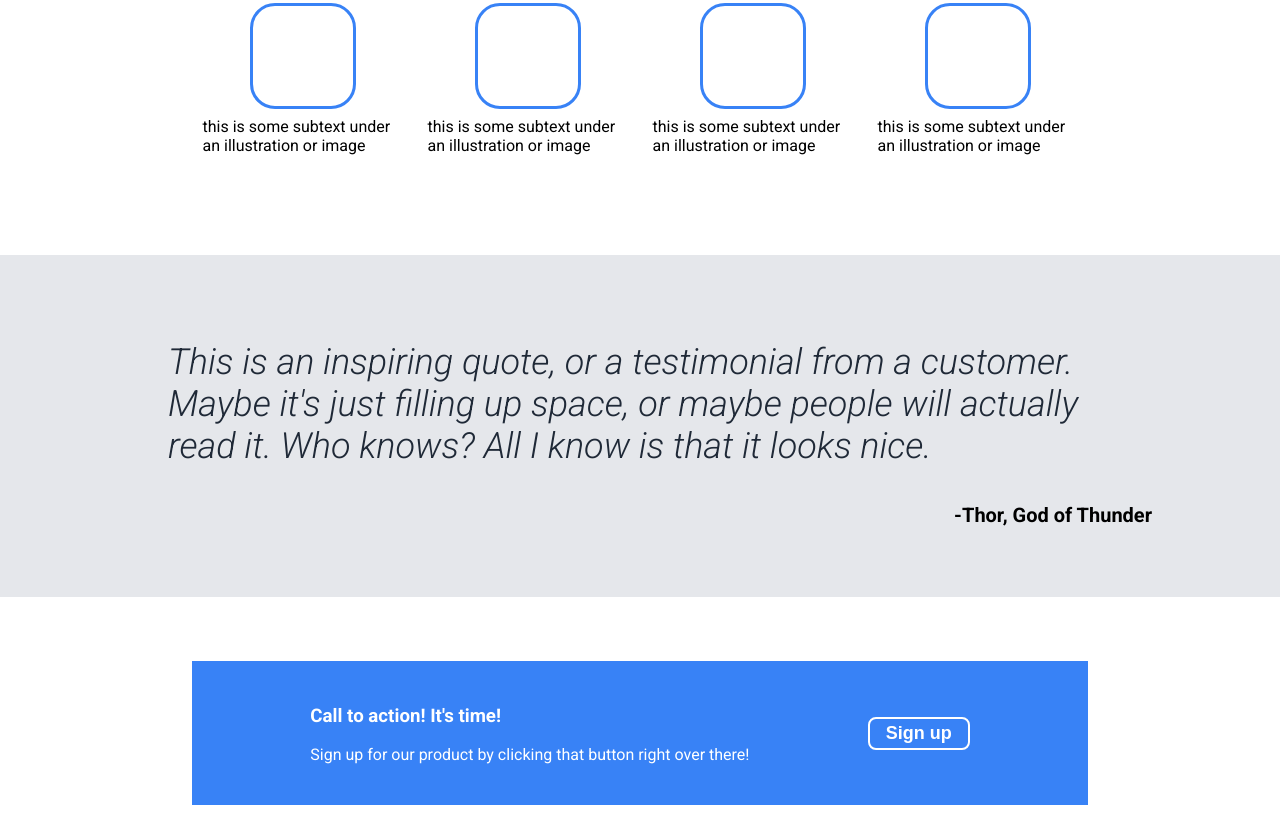
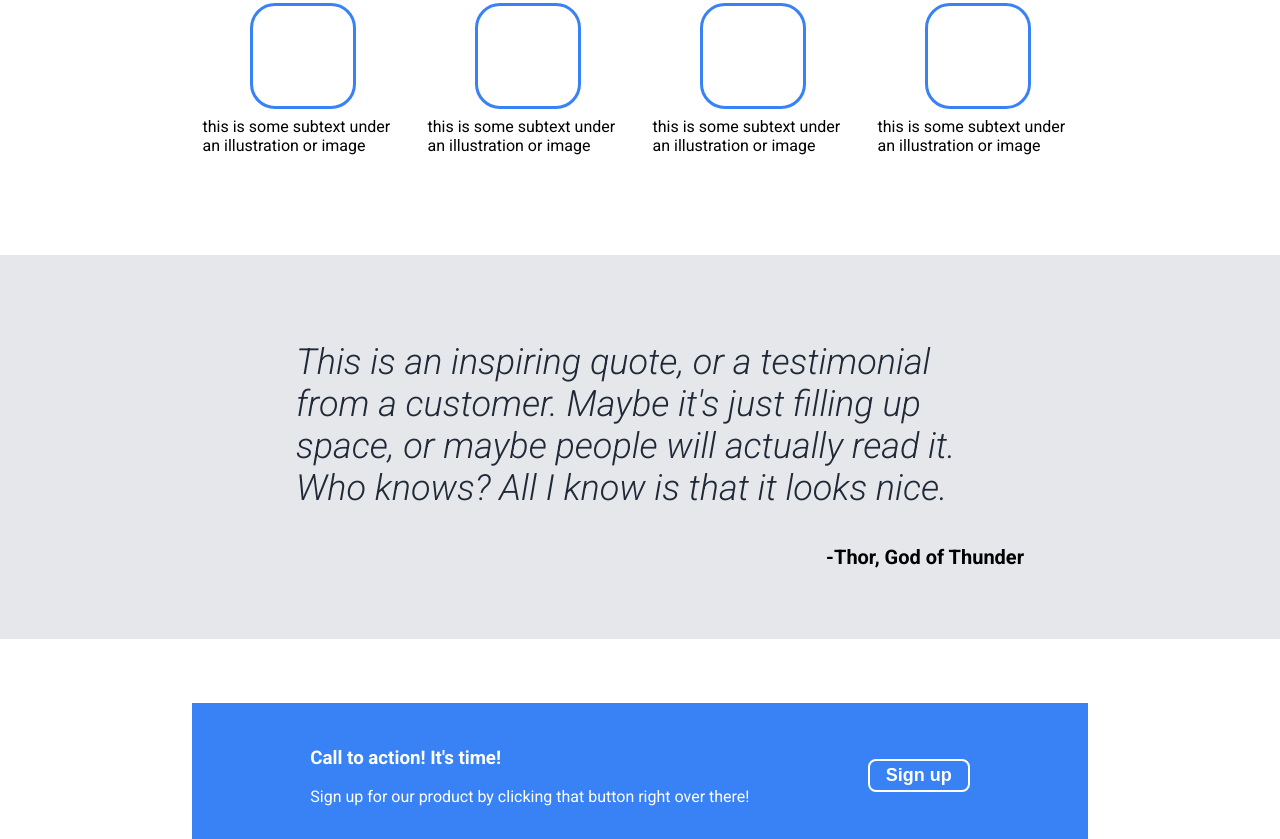
Before and after one commit to sarahhcodes/odin-landing-page, a plain HTML site: page index.html in a window 1280 px wide. Shown: the part 573-1412 px from the top of the page. Drawn offline with Linux system fonts and the light colour scheme.

Commit message:
Update style.css
Small changes to padding

```diff
--- a/style.css
+++ b/style.css
@@ -106,7 +106,7 @@ body {
 
 .quote {
     background-color: #E5E7EB;
-    padding: 50px 10%;
+    padding: 50px 20%;
 }
 
 .quote blockquote {
```
